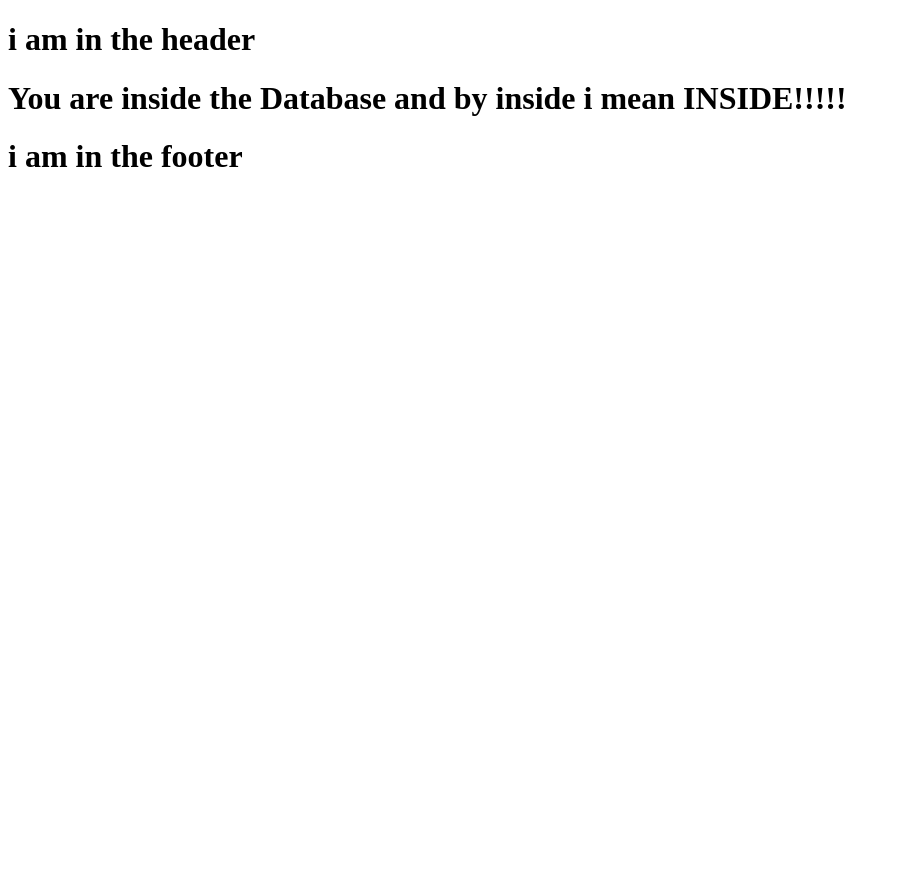
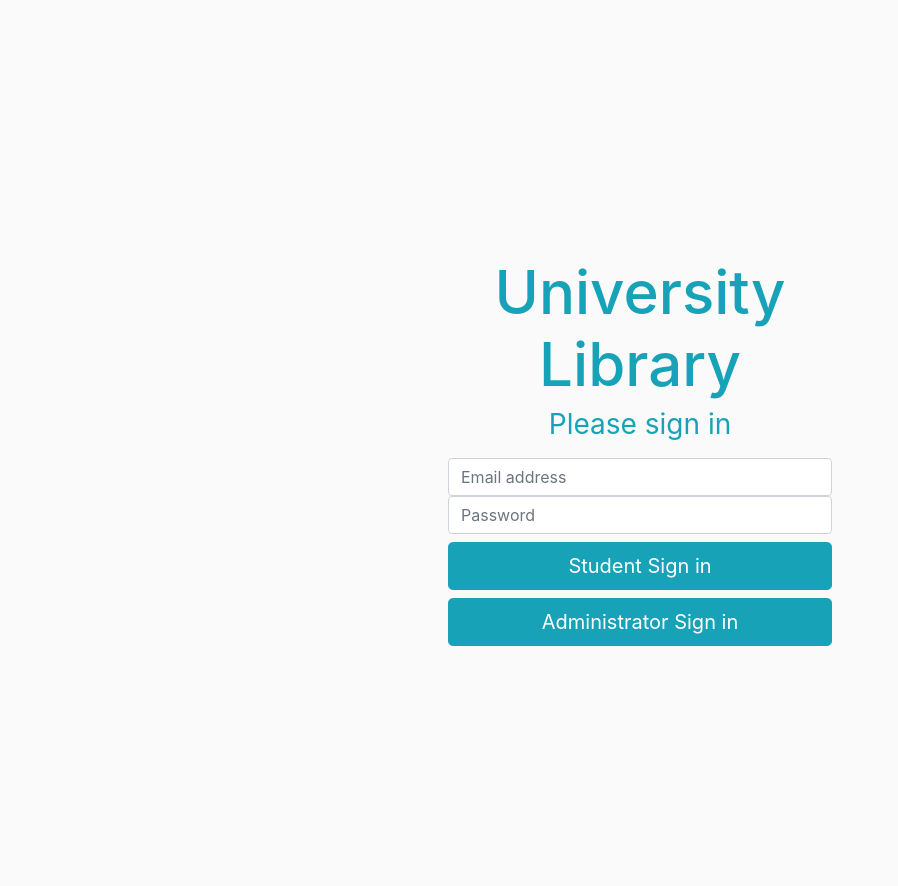
Before and after one commit to ShijakuEgil/Cis421Project, a PHP site: page / in a window 1280 px wide. Shown: the top 886 px of the page, without its empty margins (0-898 px from the left). Before the commit the page ends 167 px from the top, so only its background shows below. Run offline with PHP 8.4, Linux system fonts and the light colour scheme; some libraries are stand-ins or nearby versions.

Commit message:
Front-End UI sign-In page for students and admin

```diff
--- a/css/main.style.css
+++ b/css/main.style.css
@@ -1,4 +1,3 @@
-
 /*
 
 @pacakge CIS421 project
@@ -6,3 +5,16 @@
 
 CSS HEAVEN!
 */
+
+/*
+    INDEX.PHP
+==========================
+*/
+body{
+  background-color: #FAFAFA;
+  margin:20% 35%;
+}
+
+#welcomePageTitle{
+  font-size: 60px;
+}
--- a/footer.php
+++ b/footer.php
@@ -9,7 +9,9 @@ and all the scripts are loaded
  ?>
 
  <footer>
-<h1>i am in the footer</h1>
+<script src="https://code.jquery.com/jquery-3.2.1.slim.min.js" integrity="sha384-KJ3o2DKtIkvYIK3UENzmM7KCkRr/rE9/Qpg6aAZGJwFDMVNA/GpGFF93hXpG5KkN" crossorigin="anonymous"></script>
+<script src="https://cdnjs.cloudflare.com/ajax/libs/popper.js/1.12.9/umd/popper.min.js" integrity="sha384-ApNbgh9B+Y1QKtv3Rn7W3mgPxhU9K/ScQsAP7hUibX39j7fakFPskvXusvfa0b4Q" crossorigin="anonymous"></script>
+<script src="https://maxcdn.bootstrapcdn.com/bootstrap/4.0.0/js/bootstrap.min.js" integrity="sha384-JZR6Spejh4U02d8jOt6vLEHfe/JQGiRRSQQxSfFWpi1MquVdAyjUar5+76PVCmYl" crossorigin="anonymous"></script>
  </footer>
 
  </body>
--- a/functionsDb/db_connect.php
+++ b/functionsDb/db_connect.php
@@ -1,6 +1,5 @@
 <?php
 /*
-
 @package CIS421 project
 @author Egil Shijaku, ADD YOUR NAMES HERE GUYS
 
--- a/header.php
+++ b/header.php
@@ -5,20 +5,15 @@
 
   Header part of our webpage this is where all the stylesheets are included
 */
-
 //Require connection to database as soon as the page loads
 require_once('functionsDb/db_connect.php');
 ?>
-
-
-
 <!DOCTYPE html>
 <html lang="en" dir="ltr">
   <head>
     <meta charset="utf-8">
     <title>The Amazing website</title>
+     <link rel="stylesheet" href="https://maxcdn.bootstrapcdn.com/bootstrap/4.0.0/css/bootstrap.min.css" integrity="sha384-Gn5384xqQ1aoWXA+058RXPxPg6fy4IWvTNh0E263XmFcJlSAwiGgFAW/dAiS6JXm" crossorigin="anonymous">
+     <link rel="stylesheet" href="css/main.style.css">
   </head>
   <body>
-    <header>
-      <h1>i am in the header</h1>
-    </header>
--- a/index.php
+++ b/index.php
@@ -1,16 +1,26 @@
 <?php
 /*
-
 @package CIS421 project
 @authors Egil Shijaku, ADD YOUR NAMES HERE GUYS
 
 First Page to Our Website (home page)
 */
-require("header.php");
-      if($connect_check): ?>
-      <h1>You are inside the Database and by inside i mean INSIDE!!!!!</h1>
-    <?php else: ?>
-      <h1>You have been cockbloked son!!!!!!!!!!!</h1>
-      <h2>Here is some junk for your ass....<br /><?php echo $junk; ?></h2>
-    <?php endif; ?>
-<?php require("footer.php"); ?>
+?>
+<?php include("header.php");?>
+<form class="form-signin" method="post" action="validate.php">
+
+  <div class="tittle-wrapper text-success">
+      <h1 id="welcomePageTitle" class="h1 text-info text-center">University Library</h1>
+  </div>
+   <h1 class="h3 mb-3 font-weight-normal text-info text-center">Please sign in</h1>
+
+  <label for="email" class="sr-only">Email address</label>
+  <input type="email" id="email" class="form-control" name="email" placeholder="Email address" required>
+
+  <label for="password" class="sr-only">Password</label>
+  <input type="password" id="password" class="form-control" name="password" placeholder="Password" required>
+
+  <button class="btn btn-lg btn-info btn-block mt-2" type="submit" name="student">Student Sign in</button>
+  <button class="btn btn-lg btn-info btn-block my-2" type="submit" name="admin">Administrator Sign in</button>
+</form>
+<?php include("footer.php"); ?>
```
Also changed, not shown: admin-page.php (added, +30 -0 lines), student-page.php (added, +9 -0 lines), validate.php (added, +24 -0 lines).
